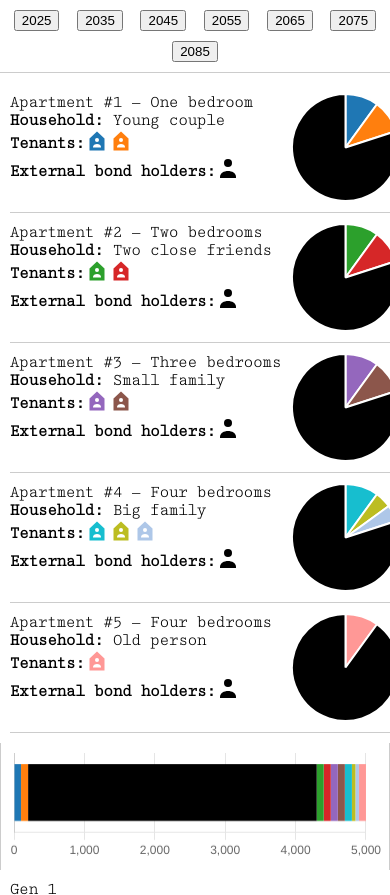
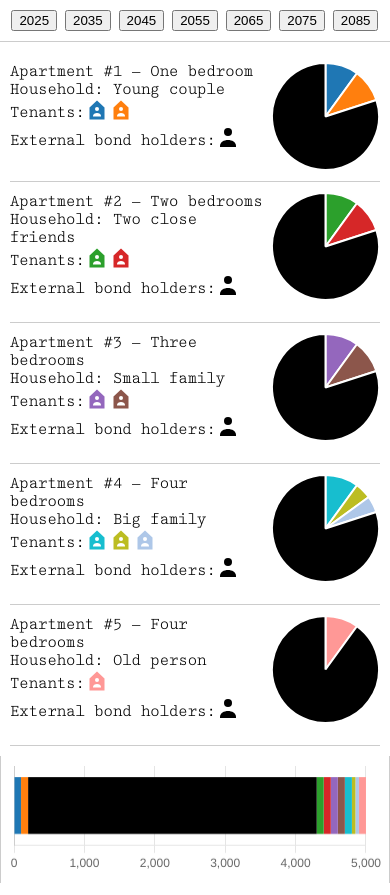
Before and after one commit to samuelsamsa/samuelsamsa.github.io, a plain HTML site: page index.html in a window 390 px wide. Shown: the top 895 px of the page. Drawn offline with nearby package versions, Linux system fonts and the light colour scheme.

Commit message:
Update index.html

```diff
--- a/index.html
+++ b/index.html
@@ -152,7 +152,8 @@
     flex-wrap: wrap;
     height: auto;
     padding: 10px;
-    gap: 10px;
+    gap: 5px;
+    box-sizing: border-box;
   }
 
   #main {
@@ -164,11 +165,12 @@
     border-right: none;
     height: auto;
     padding: 10px;
+    box-sizing: border-box;
   }
 
   #bond-chart-container {
-    width: 100vW;/* Optionally hide the vertical chart on mobile */
-    height: 15vH;
+    width: 100vw;/* Optionally hide the vertical chart on mobile */
+    height: 15vh;
   }
 
   .apartment {
@@ -295,9 +297,9 @@
         div.innerHTML = `
             <div class="houseInfo">
           <div> ${apartment.size}</div>
-          <div><strong>Household:</strong> ${apartment.description}</div>
+          <div>Household: ${apartment.description}</div>
           <div class="ownership-row inside">
-  <div><strong>Tenants:</strong></div>
+  <div>Tenants:</div>
   <div class="owners">
     ${Object.entries(apartment.ownership.inside).map(([owner, value], i) => {
         const hue = (i * 60) % 360;
@@ -333,7 +335,7 @@
   </div>
 </div>
 <div class="ownership-row outside">
-  <div><strong>External bond holders:</strong></div>
+  <div>External bond holders:</div>
   <div class="owners">
     ${Object.entries(apartment.ownership.outside).map(([owner, value], i) => {
         const hue = ((i + 5) * 60) % 360; // Offset hues to avoid duplication
```
